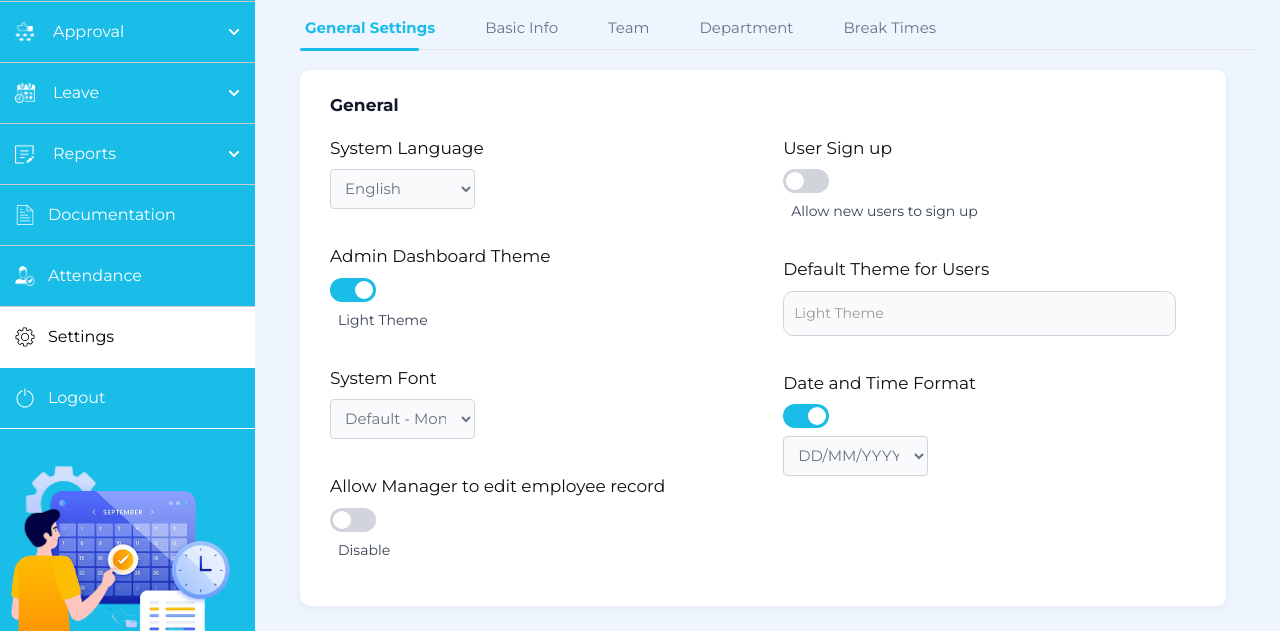
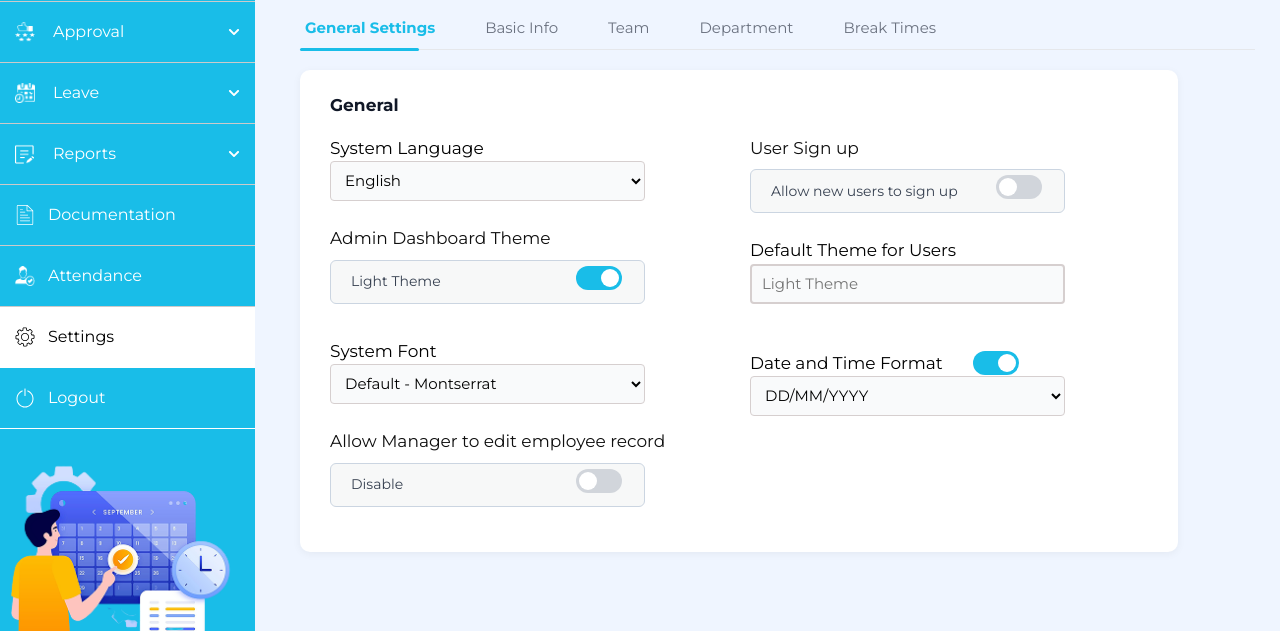
Before and after one commit to Asolinmaso/Stafio, a React (Vite) app: page /admin-settings in a window 1280 px wide. Shown: the part 231-862 px from the top of the page. Built offline with nearby package versions, Linux system fonts and the light colour scheme; no server answers.

Commit message:
worked on settings and admin-settings

```diff
--- a/src/Components/Admin-Section/settings-/admin-settings.css
+++ b/src/Components/Admin-Section/settings-/admin-settings.css
@@ -4,11 +4,12 @@
   background: #eff5ff;
   min-height: 100vh;
   font-family: "Montserrat", sans-serif;
+  width: 100%;
 }
 
 /* Header */
 .settings-header h1 {
-  font-size: 32px !important;  /*modified*/
+/*   font-size: 32px !important; modified */
   font-weight: 700;
   color: #1f2937;
   margin-bottom: 5px;
@@ -65,8 +66,10 @@
   padding: 30px 40px;
   border-radius: 12px;
   box-shadow: 0 2px 8px rgba(0, 0, 0, 0.06);
-  width: 95%;
+  width: 90%;
+  max-width: 90%;
   margin-left: 20px;
+
 }
 
 .settings-card h3 {
@@ -86,37 +89,122 @@
 
 .form-column {
   flex: 1;
-  min-width: 320px;
+  max-width: 380px;
   display: flex;
   flex-direction: column;
   gap: 20px;
+
 }
 
 .form-group {
   display: flex;
   flex-direction: column;
   margin-bottom: 10px;
+
+
+
 }
 
 .form-group label {
   font-weight: 500;
+  /* font-size: 10px !important; */
   margin-bottom: 8px;
   color: #374151;
 }
 
 .form-group input,
 .form-group select {
-  padding: 10px 12px;
-  border: 1px solid #d1d5db;
-  border-radius:12px !important;
+   padding: 9px 12px 10px 10px;    /*padding: 10px 12px;*/
+  /* border: 1px solid #d1d5db; */
+  border-radius:4px !important ;/*modified*/
   font-size: 14px;
   outline: none;
-  background: #f9fafb !important ;
-  width: 85% !important;
+  background: #f9fafb ;
+   /* new */
+   height: 80px;
+  width: 100%  ;
+  max-width: 600px;
+  appearance: auto;
+  -webkit-appearance: auto;
+  -moz-appearance: auto;
+
 }
+
 
 .form-group input:focus,
 .form-group select:focus {
+  border-color: #19bde8;
+  box-shadow: 0 0 0 2px rgba(25, 189, 232, 0.2);
+}
+
+
+.form-group1{            /*new*/
+  display: flex;
+  flex-direction: column;
+  margin-bottom: 32px;
+  margin-top: -10px;
+
+}
+
+.form-group1 input{     /*new*/
+  padding: 9px 12px 10px 10px;
+  width: 315px ;
+  height: 40px;
+  border-color: #d6cfcf;
+  border-style:solid;
+  border-radius:4px !important ;/*modified*/
+  font-size: 15px;
+  outline:none;
+  background: #f9fafb ;
+}
+
+.form-group1 input:focus{    /*new*/
+  border-color: #19bde8;
+  box-shadow: 0 0 0 2px rgba(25, 189, 232, 0.2);
+}
+
+.form-group2{
+  display: flex;
+  flex-direction: column;
+  margin-bottom: 10px;
+}
+
+.form-group2 select{     /*new*/
+  padding: 9px 12px 10px 10px;
+  width: 315px ;
+  height: 40px;
+  border-color: #d6cfcf;
+  border-style:solid;
+  border-radius:4px !important ;/*modified*/
+  font-size: 15px;
+  outline:none;
+  background: #f9fafb ;
+}
+
+.form-group2 select:focus{    /*new*/
+  border-color: #19bde8;
+  box-shadow: 0 0 0 2px rgba(25, 189, 232, 0.2);
+}
+
+.form-group3{
+  display: flex;
+  flex-direction: column;
+  margin-bottom: 10px;
+}
+
+.form-group3 select{     /*new*/
+  padding: 9px 12px 10px 10px;
+  width: 362px ;
+  height: 44px;
+  border-color: #d6cfcf;
+  border-style:solid;
+  border-radius:7px !important ;/*modified*/
+  font-size: 15px;
+  outline:none;
+  background: #f9fafb ;
+}
+
+.form-group3 select:focus{    /*new*/
   border-color: #19bde8;
   box-shadow: 0 0 0 2px rgba(25, 189, 232, 0.2);
 }
--- a/src/Components/Admin-Section/settings-/admin-settings.jsx
+++ b/src/Components/Admin-Section/settings-/admin-settings.jsx
@@ -77,7 +77,7 @@ export default function AdminSettings() {
                 <h3>General</h3>
                 <div className="form-row">
                   <div className="form-column">
-                    <div className="form-group">
+                    <div className="form-group2">       {/* modified   */}
                       <label>System Language</label>
                       <select
                         value={language}
@@ -90,8 +90,12 @@ export default function AdminSettings() {
                      </select>
                     </div>
 
-                    <div className="form-group">
+                    <div className="form-group">           {/* modified   */}
                       <label>Admin Dashboard Theme</label>
+                      <div className="theme-input-box">    {/*new check box inside the input*/}
+                        <span className="theme-label">
+                         {theme === "light" ? "Light Theme" : "Dark Theme"}
+                        </span>
                       <label className="switch">
                         <input
                           type="checkbox"
@@ -102,12 +106,11 @@ export default function AdminSettings() {
                         />
                         <span className="slider round"></span>
                       </label>
-                      <span className="theme-label">
-                        {theme === "light" ? "Light Theme" : "Dark Theme"}
-                      </span>
+                      </div>
+
                     </div>
 
-                    <div className="form-group">
+                    <div className="form-group2">
                       <label>System Font</label>
                       <select
                         value={font}
@@ -119,39 +122,52 @@ export default function AdminSettings() {
                       </select>
                     </div>
 
-                    <div className="form-group">
+                    <div className="form-group">        {/* modified   */}
                       <label>Allow Manager to edit employee record</label>
-                      <label className="switch">
-                        <input type="checkbox" />
-                        <span className="slider round"></span>
-                      </label>
-                      <span className="theme-label">Disable</span>
+                      <div className="theme-input-box">     {/*new check box inside the input*/}
+                       <span className="theme-label">
+                        {theme === "Able" ? "Able" : "Disable"}
+                        </span>
+                        <label className="switch">
+                         <input
+                            type="checkbox"
+                            checked={theme === "Able"}
+                            onChange={() =>
+                              setTheme(theme === "Disable" ? "Able" : "Disable")
+                            }
+                         />
+                         <span className="slider round"></span>
+                        </label>
+                      </div>
                     </div>
                   </div>
 
-                  <div className="form-column">
+                  <div className="form-column">  {/* modified   */}
                     <div className="form-group">
                       <label>User Sign up</label>
-                      <label className="switch">
-                        <input type="checkbox" />
-                        <span className="slider round"></span>
-                      </label>
-                      <span className="theme-label">
-                        Allow new users to sign up
-                      </span>
+                       <div className="theme-input-box">
+                        <span className="theme-label">
+                           Allow new users to sign up
+                        </span>
+                        <label className="switch">
+                          <input type="checkbox" />
+                          <span className="slider round"></span>
+                        </label>
+                      </div>
                     </div>
 
-                    <div className="form-group">
+                    <div className="form-group1">
                       <label>Default Theme for Users</label>
-                      <input type="text" placeholder="Light Theme" />
+                      <input type="text" placeholder="Light Theme"  />
                     </div>
 
-                    <div className="form-group">
-                      <label>Date and Time Format</label>
+                     <div className="form-group2">     {/* modified   */}
+                      <label>Date and Time Format
                       <label className="switch">
                         <input type="checkbox" checked={true} readOnly />
                         <span className="slider round"></span>
-                      </label>
+                      </label></label>
+
                       <select
                         value={dateFormat}
                         onChange={(e) => setDateFormat(e.target.value)}
@@ -191,7 +207,7 @@ export default function AdminSettings() {
                       />
                     </div>
 
-                    <div className="form-group">
+                    <div className="form-group3">
                       <label>Position</label>
                       <select
                         value={position}
@@ -243,7 +259,7 @@ export default function AdminSettings() {
                       />
                     </div>
 
-                    <div className="form-group">
+                    <div className="form-group3">
                       <label>Role</label>
                       <select
                         value={role}
--- a/src/Components/Employee-Section/Settings-/Settings.jsx
+++ b/src/Components/Employee-Section/Settings-/Settings.jsx
@@ -170,7 +170,7 @@ export default function Settings() {
 
             {/* Basic Info */}
             {activeTab === "basic" && (
-              <div>
+            <div>
                 {/* <h3>{t.basic}</h3> */}  {/*modified */}
                 <div className="form-row">
                   <div className="form-column">
@@ -183,6 +183,8 @@ export default function Settings() {
                       <label>{t.lastName}</label>
                       <input type="text" placeholder={t.lastName} />
                     </div>
+
+
 
                     <div className="form-group">
                       <label>{t.email}</label>
@@ -206,15 +208,22 @@ export default function Settings() {
                       <input type="text" placeholder={t.role} />
                     </div>
                   </div>
-                </div>
-                <div className="form-column">
+                 </div>
+
                   <div className="form-group">
                      <h3>{t.profilepicture}</h3>
                      <p>{t.subp3}</p>
-
-
+                     {/* <div className="profile-upload">
+                        <img
+                           src={profileimg}
+                          alt="Profile"
+                          className="profile-preview"
+                        />
+                        <button type="button" className="upload-btn">
+                          📁 Upload
+                        </button>
+                      </div> */}
                   </div>
-                </div>
               </div>
             )}
           </div>
```
